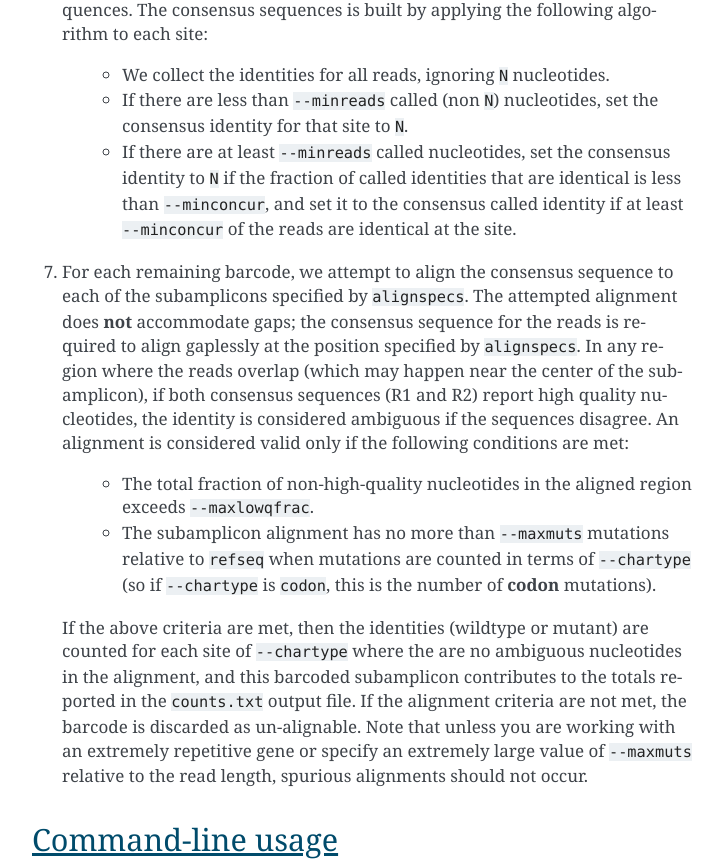
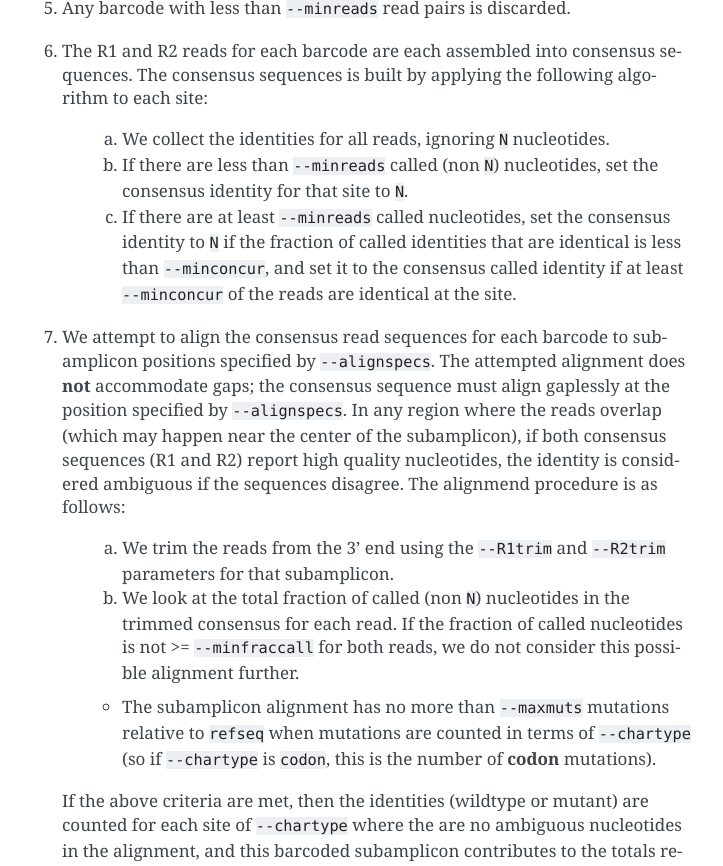
Before and after one commit to jbloomlab/dms_tools2, a Sphinx documentation site: the page built from docs/dms2_bcsubamplicons.rst, in a window 1280 px wide and 900 px high, scrolled down 3363 px, cut to the strip 0-866 px from the top of the window. Shown: the whole strip, without its empty margins (388-1111 px from the left). Built offline with Sphinx 7.4.7, drawn with Linux system fonts in a browser that asks for light colours; the version number could not be read and is left out; some of the changed text lies outside the part shown.

Commit message:
Partial framework for subamplicon alignment

```diff
--- a/docs/dms2_bcsubamplicons.rst
+++ b/docs/dms2_bcsubamplicons.rst
@@ -43,6 +43,8 @@ Briefly, the steps are as follows:
         - ``Rnd1for850`` and ``Rnd1rev1275``: these primers create a subamplicon spanning nucleotides 850 to 1275 (codons 284 to 425).
 
         - ``Rnd1for1276`` and ``Rnd1rev1698``: these primers create a subamplicon spanning nucleotides 1276 to 1698 (codons 426 to 566).
+
+       **Note that each of these subamplicons begins and ends on a full codon.** This is important; design your primers to do the same.
 
     2) The subamplicons are diluted so that the total number of ssDNA molecules is less than the sequencing depth. Since each subamplicon molecule has 8 ``N`` nucleotides at each end, there are :math:`4^{16} \approx 4.3 \times 10^9` unique barcodes. Since the number of unique barcodes is much greater than the total number of molecules in the dilution, each barcode will generally be associated with just one molecule.
 
@@ -90,16 +92,17 @@ The algorithm implemented by ``dms_barcodedsubamplicons`` is as follows:
 
 6) The R1 and R2 reads for each barcode are each assembled into consensus sequences. The consensus sequences is built by applying the following algorithm to each site:
 
-    - We collect the identities for all reads, ignoring ``N`` nucleotides.
+    a. We collect the identities for all reads, ignoring ``N`` nucleotides.
 
-    - If there are less than ``--minreads`` called (non ``N``) nucleotides, set the consensus identity for that site to ``N``.
+    b. If there are less than ``--minreads`` called (non ``N``) nucleotides, set the consensus identity for that site to ``N``.
 
-    - If there are at least ``--minreads`` called nucleotides, set the consensus identity to ``N`` if the fraction of called identities that are identical is less than ``--minconcur``, and set it to the consensus called identity if at least ``--minconcur`` of the reads are identical at the site.
+    c. If there are at least ``--minreads`` called nucleotides, set the consensus identity to ``N`` if the fraction of called identities that are identical is less than ``--minconcur``, and set it to the consensus called identity if at least ``--minconcur`` of the reads are identical at the site.
 
+7) We attempt to align the consensus read sequences for each barcode to subamplicon positions specified by ``--alignspecs``. The attempted alignment does **not** accommodate gaps; the consensus sequence must align gaplessly at the position specified by ``--alignspecs``. In any region where the reads overlap (which may happen near the center of the subamplicon), if both consensus sequences (R1 and R2) report high quality nucleotides, the identity is considered ambiguous if the sequences disagree. The alignmend procedure is as follows:
 
-7) For each remaining barcode, we attempt to align the consensus sequence to each of the subamplicons specified by ``alignspecs``. The attempted alignment does **not** accommodate gaps; the consensus sequence for the reads is required to align gaplessly at the position specified by ``alignspecs``. In any region where the reads overlap (which may happen near the center of the subamplicon), if both consensus sequences (R1 and R2) report high quality nucleotides, the identity is considered ambiguous if the sequences disagree. An alignment is considered valid only if the following conditions are met:
+    a. We trim the reads from the 3' end using the ``--R1trim`` and ``--R2trim`` parameters for that subamplicon.
 
-    - The total fraction of non-high-quality nucleotides in the aligned region exceeds ``--maxlowqfrac``.
+    b. We look at the total fraction of called (non ``N``) nucleotides in the trimmed consensus for each read. If the fraction of called nucleotides is not >= ``--minfraccall`` for both reads, we do not consider this possible alignment further.
 
     - The subamplicon alignment has no more than ``--maxmuts`` mutations relative to ``refseq`` when mutations are counted in terms of ``--chartype`` (so if ``--chartype`` is ``codon``, this is the number of **codon** mutations).
 
@@ -118,12 +121,12 @@ Command-line usage
     This name should only contain letters, numbers, and dashes (-).
 
    \-\-alignspecs
-    It is important to set ``--alignspecs`` so that you don't count the part of the subamplicon that is in the primer binding site, since the nucleotide identities in this region come from the primers rather than the templates being sequenced. See `Barcoded subamplicon sequencing`_ for an example.
+    It is important to set ``--alignspecs`` so that you don't count the part of the subamplicon that is the barocde or in the primer binding site, since the nucleotide identities in this region do not come from the templates being sequenced. See the `Barcoded subamplicon sequencing`_ above for an example.
 
     The alignments will fail if you don't set ``--alignspecs`` exactly correctly for each subamplicon. So if you have reads failing to align to part of your gene, carefully check ``--alignspecs`` to make sure it is correct.
 
    \-\-bclen
-    This is the length of the barcode on **each** primer. So a value of 8 corresponds to a total of 16 ``N`` nucleotides on the two primers. See `Barcoded subamplicon sequencing`_ for an example of primers with 8 ``N`` nucleotides.
+    This is the length of the barcode on **each** primer. So a value of 8 corresponds to a total of 16 ``N`` nucleotides on the two primers. See the `Barcoded subamplicon sequencing`_ section above for an example of primers with 8 ``N`` nucleotides.
 
    \-\-R2
     Most pipelines for generating Illumina FASTQ files have the read 1 sequences in a file that contains the string ``_R1`` and the read 2 sequences in a file that contains the string ``_R2``. If this is the case, the R2 file name can just be guessed from the R1 file name. However, you can use this option if your R2 files have a different name that you need to specify manually.
```
Also changed, not shown: 3 other files.
